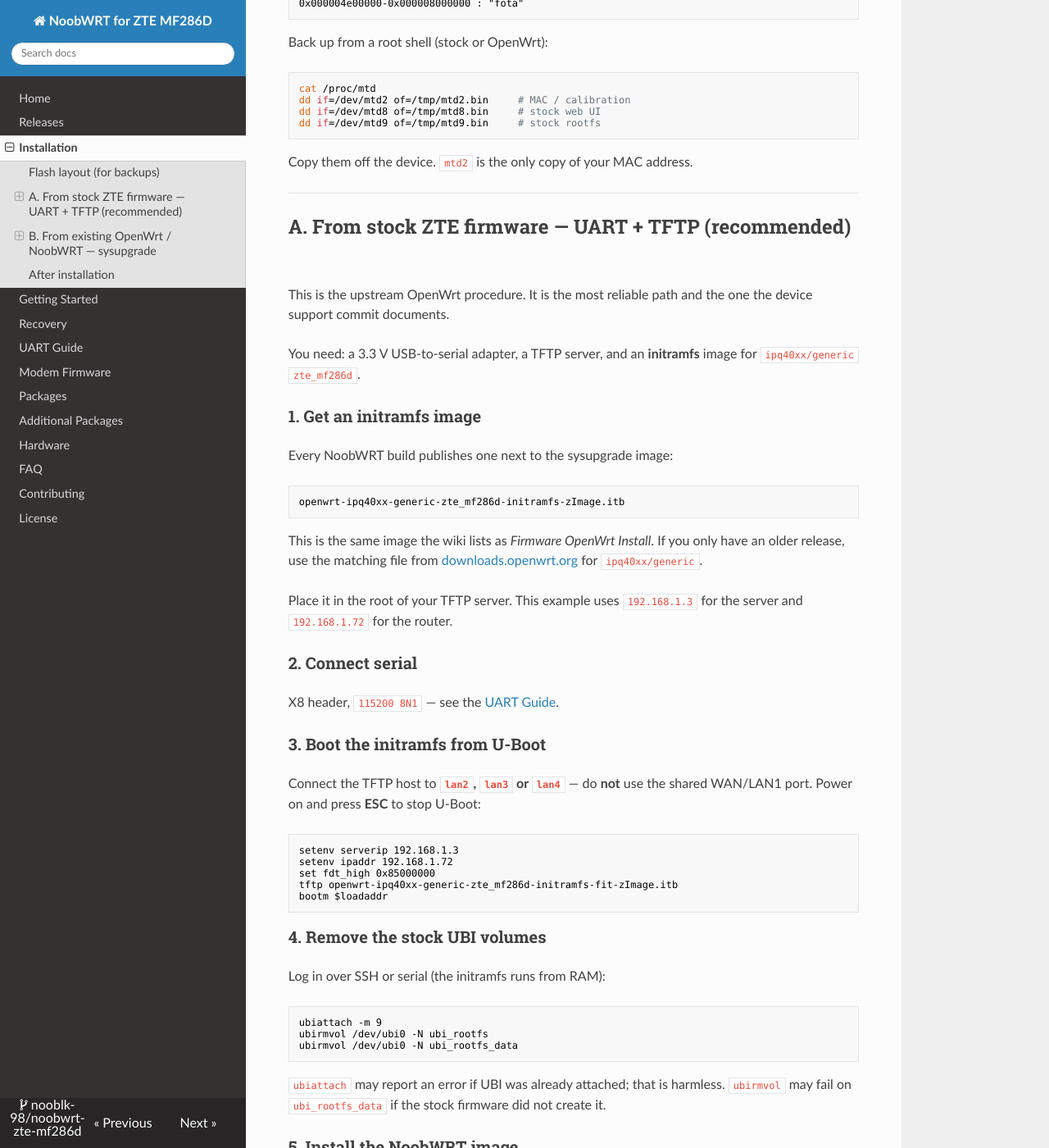
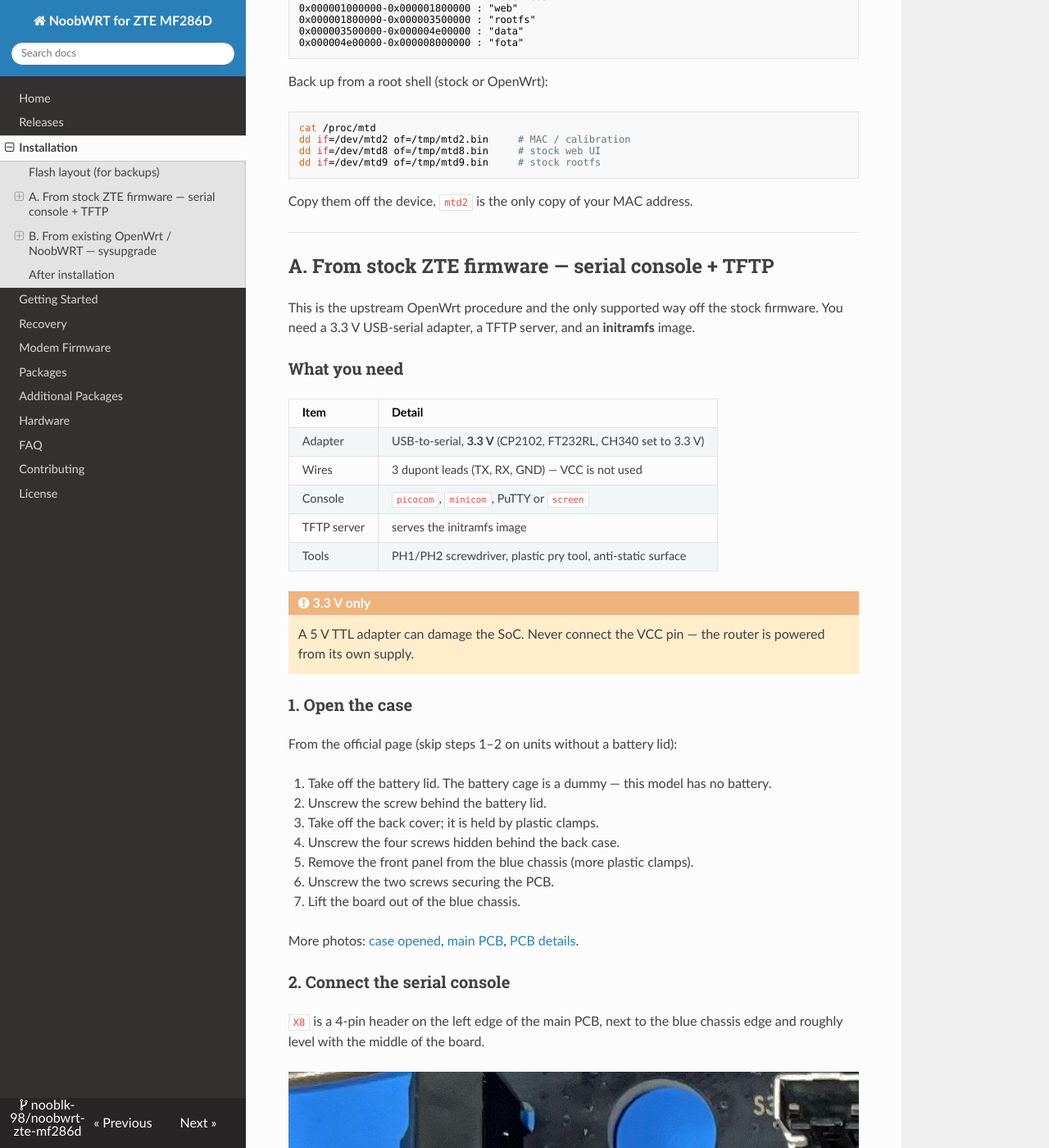
Before and after one commit to nooblk-98/noobwrt-zte-mf286d, an MkDocs documentation site: the page built from docs/installation.md, in a window 1280 px wide and 1400 px high, scrolled down 820 px. Shown: the whole window at 82% size. Built offline with MkDocs 1.6.1, drawn with Linux system fonts in a browser that asks for light colours; nearby versions of some CDN libraries; some of the changed text lies outside the part shown.

Commit message:
docs: merge the UART guide into Installation
Serial console is the first step of installing from stock firmware, so the X8
pinout, case-opening steps, adapter wiring and 8N1 settings now live in
Installation -> A. The standalone UART page and its nav/README/recovery links are
removed.

````diff
--- a/docs/installation.md
+++ b/docs/installation.md
@@ -2,13 +2,15 @@
 
 This page covers both cases:
 
-- **A router still on the official ZTE firmware** — you must get OpenWrt onto it first.
+- **A router still on the official ZTE firmware** — serial console + TFTP first, then
+  the OpenWrt/NoobWRT image.
 - **A router already running OpenWrt / NoobWRT** — a normal sysupgrade.
 
 !!! info "Official reference"
-    These instructions follow the upstream OpenWrt device page:
-    **[openwrt.org/toh/zte/mf286d](https://openwrt.org/toh/zte/mf286d)**. If anything
-    here disagrees with the wiki, the wiki is authoritative.
+    The serial and install procedure follows the upstream OpenWrt device page:
+    **[openwrt.org/toh/zte/mf286d](https://openwrt.org/toh/zte/mf286d)**. Photos are
+    from that page (CC BY-SA). If anything here disagrees with the wiki, the wiki is
+    authoritative.
 
 !!! note "Before you flash"
     - Back up the original partitions if you may ever want to return to stock.
@@ -47,15 +49,73 @@ Copy them off the device. `mtd2` is the only copy of your MAC address.
 
 ---
 
-## A. From stock ZTE firmware — UART + TFTP (recommended)
+## A. From stock ZTE firmware — serial console + TFTP
 
-This is the upstream OpenWrt procedure. It is the most reliable path and the one
-the device support commit documents.
+This is the upstream OpenWrt procedure and the only supported way off the stock
+firmware. You need a 3.3 V USB-serial adapter, a TFTP server, and an **initramfs**
+image.
 
-You need: a 3.3 V USB-to-serial adapter, a TFTP server, and an **initramfs** image
-for `ipq40xx/generic` `zte_mf286d`.
+### What you need
 
-### 1. Get an initramfs image
+| Item | Detail |
+|---|---|
+| Adapter | USB-to-serial, **3.3 V** (CP2102, FT232RL, CH340 set to 3.3 V) |
+| Wires | 3 dupont leads (TX, RX, GND) — VCC is not used |
+| Console | `picocom`, `minicom`, PuTTY or `screen` |
+| TFTP server | serves the initramfs image |
+| Tools | PH1/PH2 screwdriver, plastic pry tool, anti-static surface |
+
+!!! warning "3.3 V only"
+    A 5 V TTL adapter can damage the SoC. Never connect the VCC pin — the router is
+    powered from its own supply.
+
+### 1. Open the case
+
+From the official page (skip steps 1–2 on units without a battery lid):
+
+1. Take off the battery lid. The battery cage is a dummy — this model has no battery.
+2. Unscrew the screw behind the battery lid.
+3. Take off the back cover; it is held by plastic clamps.
+4. Unscrew the four screws hidden behind the back case.
+5. Remove the front panel from the blue chassis (more plastic clamps).
+6. Unscrew the two screws securing the PCB.
+7. Lift the board out of the blue chassis.
+
+More photos: [case opened](https://openwrt.org/_media/media/zte/mf286d/mf286d-8.jpg),
+[main PCB](https://openwrt.org/_media/media/zte/mf286d/mf286d-10.jpg),
+[PCB details](https://openwrt.org/_media/media/zte/mf286d/mf286d-12.jpg).
+
+### 2. Connect the serial console
+
+`X8` is a 4-pin header on the left edge of the main PCB, next to the blue chassis
+edge and roughly level with the middle of the board.
+
+![X8 UART header with pin labels](images/mf286d-serial-console.jpg)
+
+| Pin | Signal | Note |
+|---|---|---|
+| 1 | VCC (3.3 V) | **do not connect** |
+| 2 | TX | → adapter RXD |
+| 3 | RX | → adapter TXD |
+| 4 | GND | → adapter GND |
+
+Board overview — `X8` at the left edge:
+
+![MF286D main PCB with X8 at the left edge](images/mf286d-main-pcb.jpg)
+
+!!! note "Wire colours"
+    The photo shows red = VCC, orange = TX, yellow = RX, green = GND. That is just how
+    the wiki author wired it — follow the **pin order**, not the colours.
+
+Serial settings: **115200 baud, 8 data bits, no parity, 1 stop bit (8N1)**
+
+```sh
+picocom -b 115200 /dev/ttyUSB0
+```
+
+If you see nothing, swap TX and RX.
+
+### 3. Get an initramfs image
 
 Every NoobWRT build publishes one next to the sysupgrade image:
 
@@ -65,17 +125,12 @@ openwrt-ipq40xx-generic-zte_mf286d-initramfs-zImage.itb
 
 This is the same image the wiki lists as *Firmware OpenWrt Install*. If you only have
 an older release, use the matching file from
-[downloads.openwrt.org](https://downloads.openwrt.org/releases/) for
-`ipq40xx/generic`.
+[downloads.openwrt.org](https://downloads.openwrt.org/releases/) for `ipq40xx/generic`.
 
 Place it in the root of your TFTP server. This example uses `192.168.1.3` for the
 server and `192.168.1.72` for the router.
 
-### 2. Connect serial
-
-X8 header, `115200 8N1` — see the [UART Guide](uart-guide.md).
-
-### 3. Boot the initramfs from U-Boot
+### 4. Boot the initramfs from U-Boot
 
 Connect the TFTP host to **`lan2`, `lan3` or `lan4`** — do **not** use the shared
 WAN/LAN1 port. Power on and press **ESC** to stop U-Boot:
@@ -101,13 +156,21 @@ ubirmvol /dev/ubi0 -N ubi_rootfs_data
 `ubiattach` may report an error if UBI was already attached; that is harmless.
 `ubirmvol` may fail on `ubi_rootfs_data` if the stock firmware did not create it.
 
-### 5. Install the NoobWRT image
+### 6. Install the NoobWRT image
 
 ```sh
 sysupgrade -n /tmp/openwrt-ipq40xx-generic-zte_mf286d-squashfs-sysupgrade.bin
 ```
 
 An `ubi attach` error during the flash can be ignored while the process continues.
+
+!!! tip "One step, not two"
+    You do **not** have to install official OpenWrt first. NoobWRT is built for the same
+    `ipq40xx/generic` `zte_mf286d` profile with the same partition layout, so
+    `sysupgrade -n` can flash the NoobWRT image directly from the initramfs.
+
+    If you prefer, flash the official OpenWrt sysupgrade image first, boot it once, then
+    sysupgrade to NoobWRT — same result, one extra reboot.
 
 ### If NAND errors appear
 
@@ -160,8 +223,8 @@ sysupgrade -n /tmp/openwrt-ipq40xx-generic-zte_mf286d-squashfs-sysupgrade.bin
 ```
 
 !!! danger "`-n` erases all settings"
-    `sysupgrade -n` erases all settings, including PassWall nodes and Wi-Fi. Drop
-    `-n` to keep your settings.
+    `sysupgrade -n` erases all settings, including PassWall nodes and Wi-Fi. Drop `-n`
+    to keep your settings.
 
 If `sysupgrade -T` reports that the device is not supported, do **not** force the
 flash. Use path A instead.
@@ -172,17 +235,15 @@ flash. Use path A instead.
 
 1. Open `http://192.168.1.1` (LAN ports `lan2`–`lan4`, or the Wi-Fi AP).
 2. Set the root password immediately — the shipped config has none.
-3. Set the correct Wi-Fi country and key. The reference defaults use country `IT`
-   and open Wi-Fi.
+3. Set the correct Wi-Fi country and key. The reference defaults use country `IT` and
+   open Wi-Fi.
 4. Configure the APN: `http://192.168.1.1/apn.html`, or LuCI →
    `Network` → `Interfaces` → `wan`. Defaults are QMI on `/dev/cdc-wdm0`, APN
    `internet`, IPv4.
 5. **PassWall core:** on first boot the router downloads the Xray core into RAM
    (`/tmp/xray`). It needs working WAN for about a minute; check
    `logread -e passwall-core`. See [Packages](packages.md#passwall-core-downloaded-into-ram-at-boot).
-6. If the LTE link is unstable, update the modem firmware to **B12** first. The
-   MF286D community reports stability problems on older modem builds; the update is
-   done from OpenWrt with `adb` plus AT commands on `/dev/ttyUSB1` (see
-   [Modem Firmware](modem-firmware.md)).
+6. If the LTE link is unstable, update the modem firmware to **B12** first (see
+   [Modem Firmware](modem-firmware.md)). Stay on B12 — B14 is reported to break QMI.
 
 If something goes wrong, follow [Recovery](recovery.md).
--- a/docs/uart-guide.md
+++ /dev/null
@@ -1,112 +0,0 @@
-# UART Guide
-
-Serial console on the ZTE MF286D. You need it for the first OpenWrt install and for
-recovery when the router does not boot.
-
-!!! info "Official reference"
-    This page follows the **Serial** and **Opening the case** sections of
-    [openwrt.org/toh/zte/mf286d](https://openwrt.org/toh/zte/mf286d). Photos are from
-    that page (CC BY-SA). If anything here disagrees with the wiki, the wiki wins.
-
-## What you need
-
-| Item | Detail |
-|---|---|
-| Adapter | USB-to-serial, **3.3 V** (CP2102, FT232RL, CH340 set to 3.3 V) |
-| Wires | 3 dupont leads (TX, RX, GND) — VCC is not used |
-| Console | `picocom`, `minicom`, PuTTY or `screen` |
-| TFTP server | for the initramfs image (install path) |
-| Tools | PH1/PH2 screwdriver, plastic pry tool |
-
-!!! warning
-    Use a **3.3 V** adapter. A 5 V TTL adapter can damage the SoC. Never connect the
-    VCC pin — the router is powered from its own supply.
-
-## Opening the case
-
-From the official page (skip steps 1–2 on units without a battery lid):
-
-1. Take off the battery lid. The battery cage is a dummy — this model has no battery.
-2. Unscrew the screw behind the battery lid.
-3. Take off the back cover; it is held by plastic clamps.
-4. Unscrew the four screws hidden behind the back case.
-5. Remove the front panel from the blue chassis (more plastic clamps).
-6. Unscrew the two screws securing the PCB.
-7. Lift the board out of the blue chassis.
-
-Work on an anti-static surface. More photos:
-[case opened](https://openwrt.org/_media/media/zte/mf286d/mf286d-8.jpg),
-[main PCB](https://openwrt.org/_media/media/zte/mf286d/mf286d-10.jpg),
-[PCB details](https://openwrt.org/_media/media/zte/mf286d/mf286d-12.jpg).
-
-## Connector: X8
-
-`X8` is a 4-pin header on the left edge of the main PCB, next to the blue chassis
-edge and roughly level with the middle of the board.
-
-![X8 UART header with pin labels](images/mf286d-serial-console.jpg)
-
-Pin order, from the pin closest to the `X8` silkscreen label to the farthest:
-
-| Pin | Signal | Note |
-|---|---|---|
-| 1 | VCC (3.3 V) | **do not connect** |
-| 2 | TX | → adapter RXD |
-| 3 | RX | → adapter TXD |
-| 4 | GND | → adapter GND |
-
-Board overview — `X8` at the left edge:
-
-![MF286D main PCB with X8 at the left edge](images/mf286d-main-pcb.jpg)
-
-!!! note "Wire colours"
-    The photo shows red = VCC, orange = TX, yellow = RX, green = GND. That is just how
-    the wiki author wired it — follow the **pin order**, not the colours.
-
-## Serial settings
-
-```text
-115200 baud, 8 data bits, no parity, 1 stop bit (8N1)
-```
-
-```sh
-picocom -b 115200 /dev/ttyUSB0
-```
-
-If you see nothing, swap TX and RX.
-
-## Access U-Boot
-
-1. Open the serial terminal.
-2. Power on the router.
-3. Press **ESC** repeatedly to stop autoboot.
-
-You should land on the U-Boot prompt. From there you can load an initramfs image:
-
-```text
-setenv serverip 192.168.1.3
-setenv ipaddr 192.168.1.72
-set fdt_high 0x85000000
-tftp openwrt-ipq40xx-generic-zte_mf286d-initramfs-fit-zImage.itb
-bootm $loadaddr
-```
-
-Connect the TFTP host to `lan2`, `lan3` or `lan4` — **not** the shared WAN/LAN1 port.
-
-## After the initramfs boots
-
-The initramfs runs from RAM. Continue with
-[Installation → A. From stock ZTE firmware](installation.md#a-from-stock-zte-firmware-uart-tftp-recommended):
-
-1. back up the partitions you may want later (`mtd2`, `mtd8`, `mtd9`),
-2. remove the stock volumes with `ubiattach` / `ubirmvol`,
-3. `sysupgrade -n` the image.
-
-!!! tip "One step, not two"
-    You do **not** have to install official OpenWrt first. NoobWRT is built for the
-    same `ipq40xx/generic` `zte_mf286d` profile with the same partition layout, so
-    `sysupgrade -n openwrt-ipq40xx-generic-zte_mf286d-squashfs-sysupgrade.bin` can
-    flash the NoobWRT image directly from the initramfs.
-
-    If you prefer, flash the official OpenWrt sysupgrade image first, boot it once,
-    then sysupgrade to NoobWRT — that works too, it just takes an extra reboot.
--- a/mkdocs.yml
+++ b/mkdocs.yml
@@ -10,7 +10,6 @@ nav:
   - Installation: installation.md
   - Getting Started: getting-started.md
   - Recovery: recovery.md
-  - UART Guide: uart-guide.md
   - Modem Firmware: modem-firmware.md
   - Packages: packages.md
   - Additional Packages: additional-packages.md
````
Also changed, not shown: other parts of docs/installation.md (+1 -1 lines), README.md (+1 -2 lines), docs/recovery.md (+1 -1 lines).
